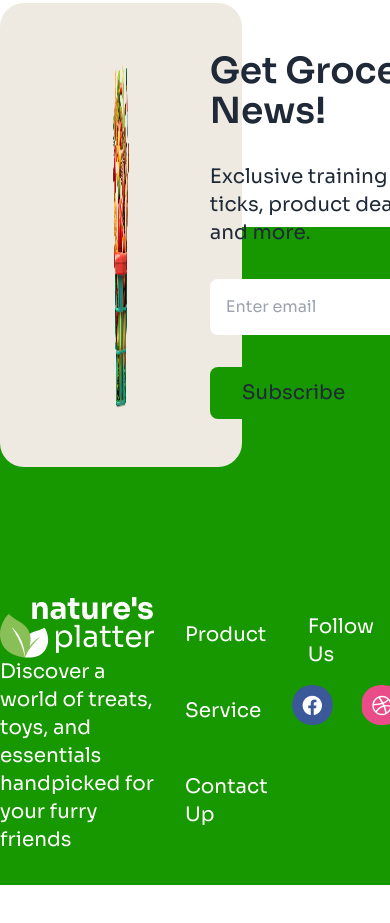
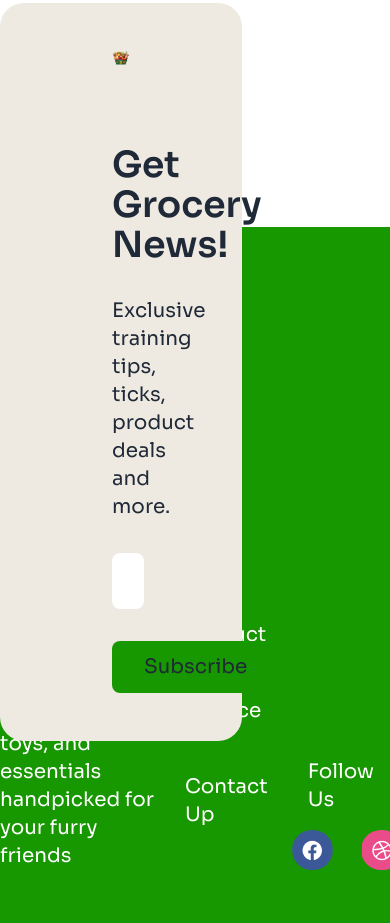
Before and after one commit to MHoshen/nature-platter, a plain HTML site: page index.html in a window 390 px wide. Shown: the part 3245-4168 px from the top of the page. Drawn offline with nearby package versions, Linux system fonts and the light colour scheme.

Commit message:
responsive

```diff
--- a/index.html
+++ b/index.html
@@ -485,10 +485,10 @@
       <!-- #endregion arrival & offers -->
     </main>
 
-    <footer class="bg-[#179700] h-[658px] relative mt-[225px]">
+    <footer class="bg-[#179700] md:h-[658px] relative mt-[225px]">
       <div class="container mx-auto">
         <div
-          class="flex rounded-3xl bg-[#eeeae2] py-12 px-28 gap-20 absolute -top-56 w-[62%]"
+          class="flex flex-col rounded-3xl bg-[#eeeae2] py-12 px-28 gap-20 absolute -top-56 w-[62%]"
         >
           <img src="assets/vegetable-busket.png" alt="" />
           <div class="flex flex-col gap-8">
@@ -510,10 +510,11 @@
             </div>
           </div>
         </div>
+
         <div class="flex justify-between pb-36 pt-[370px]">
           <div class="text-start">
             <img src="assets/logo-footer.png" alt="" />
-            <p class="text-xl text-white">
+            <p class="text-xl text-white mt-4">
               Discover a world of treats, toys, and essentials handpicked for
               your furry friends
             </p>
@@ -523,7 +524,7 @@
             <li class="p-6">Service</li>
             <li class="p-6">Contact Up</li>
           </ul>
-          <div>
+          <div class="flex flex-col justify-end">
             <h5 class="text-white text-xl p-4">Follow Us</h5>
             <div class="flex flex-row gap-7 items-end">
               <img class="rounded-full" src="assets/fb.png" alt="facebook" />
```
